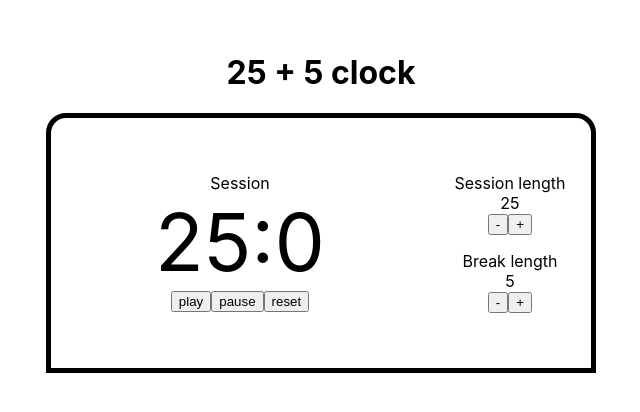
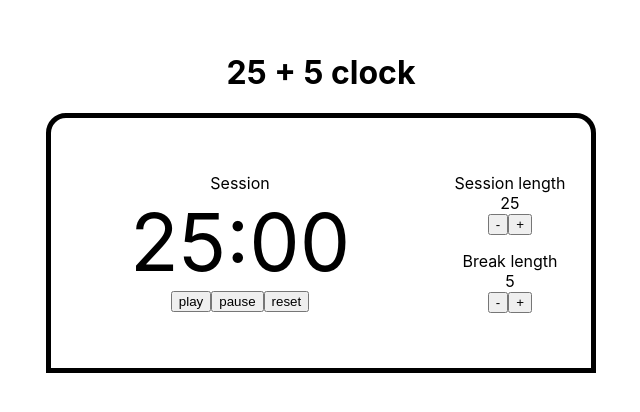
Before and after one commit to caiquedebrito/clock, a React (Vite) app: page / in a window 1280 px wide. Shown: the part 198-610 px from the top of the page, without its empty margins (319-959 px from the left). Built offline with nearby package versions, Linux system fonts and the light colour scheme.

Commit message:
create display component and add clock formated

```diff
--- a/src/Display.tsx
+++ b/src/Display.tsx
@@ -1,13 +1,42 @@
+import { useEffect, useState } from "react"
+
 interface DisplayInterface {
     displayTimeBreak: boolean,
-    timeBreakMinute: string | number,
-    timeBreakSecond: string | number,
-    sessionTimeMinute: string | number,
-    sessionTimeSecond: string | number
+    timeBreakMinute: number,
+    timeBreakSecond: number,
+    sessionTimeMinute: number,
+    sessionTimeSecond:  number
 }
 
-export const Display = ({displayTimeBreak, timeBreakMinute, timeBreakSecond, sessionTimeMinute, sessionTimeSecond}: DisplayInterface) => {
-    return <>
-    {displayTimeBreak ? `${timeBreakMinute}:${timeBreakSecond}`: `${sessionTimeMinute}:${sessionTimeSecond}`}
-    </>
+export const Display = ({
+    displayTimeBreak,
+    timeBreakMinute,
+    timeBreakSecond,
+    sessionTimeMinute,
+    sessionTimeSecond
+}: DisplayInterface) => {
+    const [display, setDisplay] = useState("")
+
+    useEffect(() => {
+        let minutes: string | number
+        let seconds: string | number
+
+        if (displayTimeBreak) {
+            minutes = timeBreakMinute < 10 ? "0" + timeBreakMinute : timeBreakMinute
+            seconds = timeBreakSecond < 10 ? "0" + timeBreakSecond : timeBreakSecond
+        } else {
+            minutes = sessionTimeMinute < 10 ? "0" + sessionTimeMinute : sessionTimeMinute
+            seconds = sessionTimeSecond < 10 ? "0" + sessionTimeSecond : sessionTimeSecond
+        }
+
+        setDisplay(`${minutes}:${seconds}`)
+
+    }, [sessionTimeMinute, sessionTimeSecond, timeBreakMinute, timeBreakSecond, displayTimeBreak])
+
+
+    return <div>
+    {
+       display
+    }
+    </div>
 }
```
